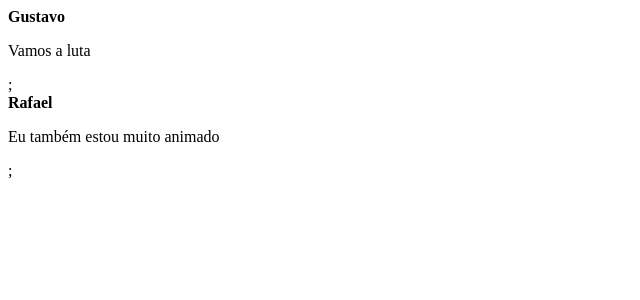
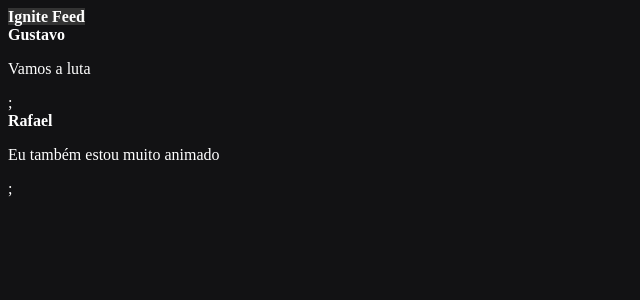
Before and after one commit to Gsilvaol/React, a React (Vite) app: page / in a window 1280 px wide. Shown: the top 300 px of the page, without its empty margins (0-640 px from the left). Built offline with nearby package versions, Linux system fonts and the light colour scheme.

Commit message:
entendendo css modules

```diff
--- a/src/App.jsx
+++ b/src/App.jsx
@@ -1,7 +1,12 @@
 import { Post } from './Post';
+import { Header } from './components/Header';
+
+import './styles.css';
 export function App() {
   return (
     <div>
+      <Header />
+
       <Post author="Gustavo" content="Vamos a luta"/>
       <Post author="Rafael" content="Eu também estou muito animado" />
     </div>
--- /dev/null
+++ b/src/components/Header.jsx
@@ -0,0 +1,6 @@
+import styles from'./Header.module.css'
+export function Header() {
+    return (
+        <strong className={styles.header}>Ignite Feed</strong>
+    );
+}
--- /dev/null
+++ b/src/components/Header.module.css
@@ -0,0 +1,4 @@
+.header {
+    background: #333;
+    height: 80px;
+}
--- /dev/null
+++ b/src/styles.css
@@ -0,0 +1,5 @@
+body {
+    background: #121214;
+    color: #fff;
+
+}
```
